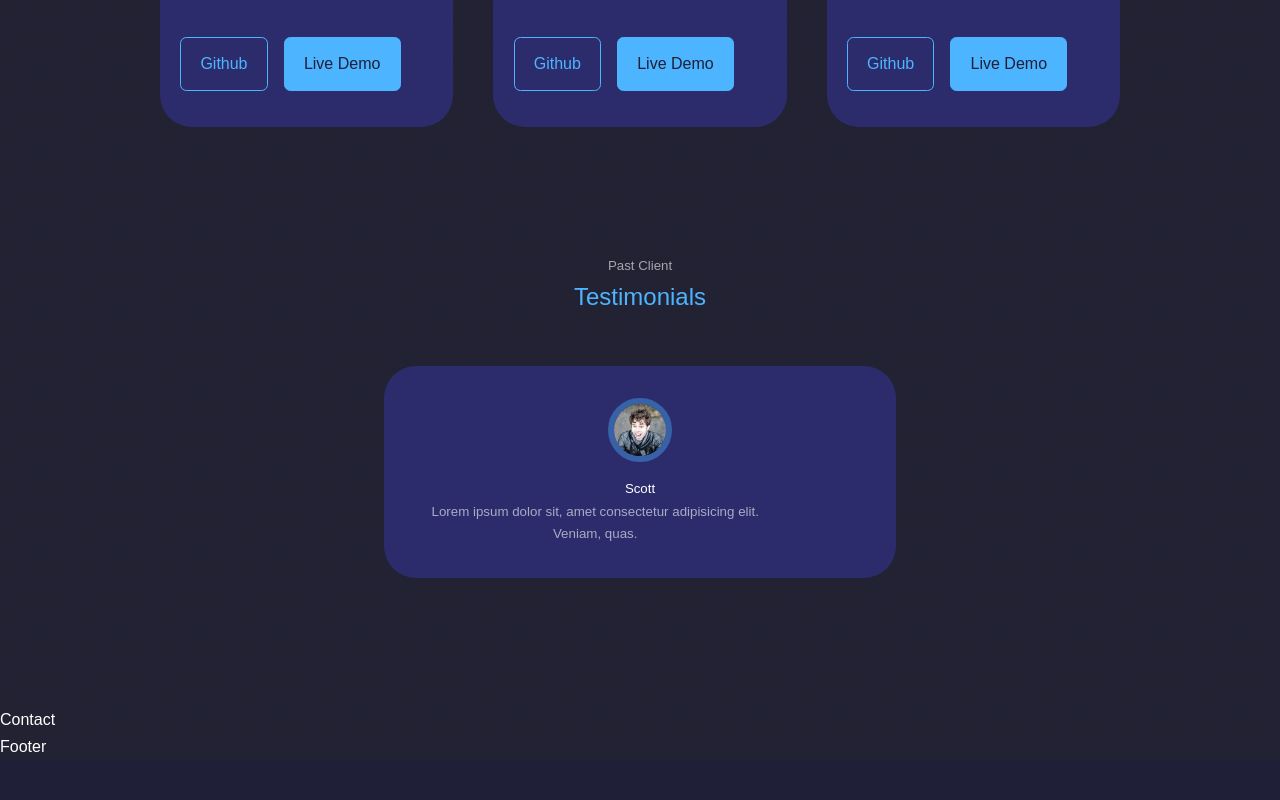
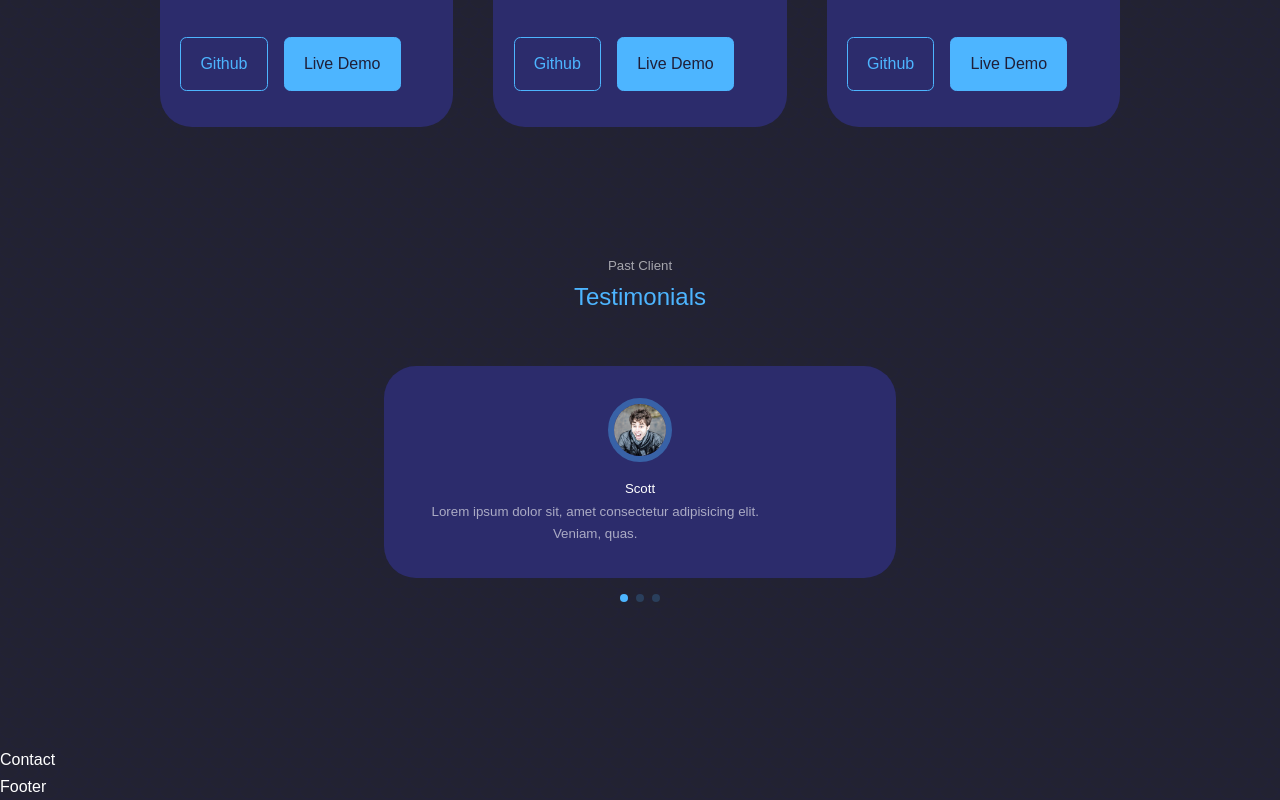
Before and after one commit to crystal-coding-time/laughing-red-journey, a React (Create React App) app: page / in a window 1280 px wide. Shown: the part 4292-5092 px from the top of the page. Before the commit the page ends 5052 px from the top, so only its background shows below. Built offline with nearby package versions, Linux system fonts and the light colour scheme; a web font is replaced by a local one.

Commit message:
fixed CSS styling

```diff
--- a/src/components/testimonials/Testimonials.jsx
+++ b/src/components/testimonials/Testimonials.jsx
@@ -15,7 +15,13 @@
       <h5>Past Client</h5>
       <h2>Testimonials</h2>
 
-      <Swiper className="container testimonials__container">
+      <Swiper className="container testimonials__container"
+      // install Swiper modules
+      modules={[Pagination]}
+      spaceBetween={40}
+      slidesPerView={1}
+      pagination={{ clickable: true }}
+      >
         {
           testimonials.map(({id, avatar, name, review}) => {
             return(
--- a/src/components/testimonials/testimonials.css
+++ b/src/components/testimonials/testimonials.css
@@ -1,6 +1,6 @@
 .container.testimonials__container {
     width: 40%;
-
+    padding-bottom: 2.5rem;
 }
 
 .client__avatar {
@@ -28,6 +28,11 @@
     margin: 0.8 auto 0;
 }
 
+.swiper-pagination-clickable .swiper-pagination-bullet {
+    background: var(--color-primary);
+}
+
+
 /* Media Queries For Small Devices */
 
 @media screen and (max-width: 600px) {
```
